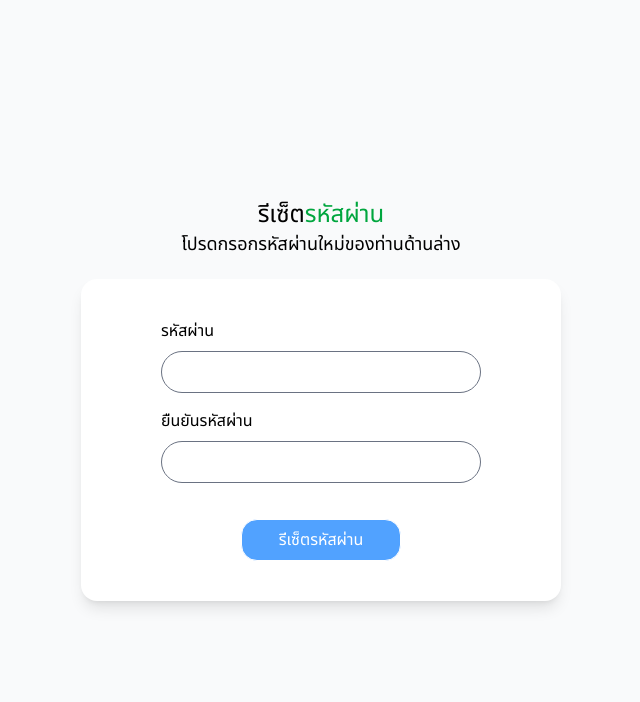
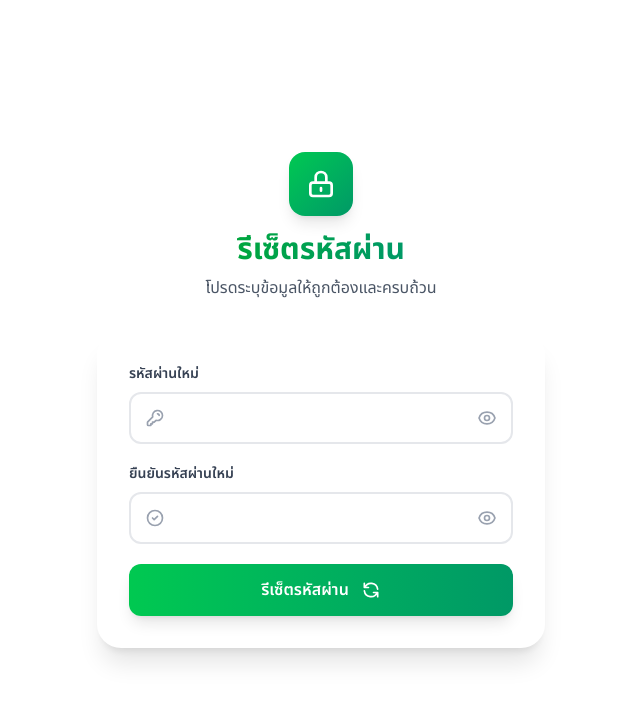
Before and after one commit to thg1rb/p2-final-project-hbd-feel, a SvelteKit app: page /reset-password in a window 1280 px wide. Shown: the top 702 px of the page, without its empty margins (319-959 px from the left). Built offline with nearby package versions, Linux system fonts and the light colour scheme; no server answers.

Commit message:
refactor(auth): align reset password UI with other auth page

```diff
--- a/src/lib/components/AuthDropDown.svelte
+++ b/src/lib/components/AuthDropDown.svelte
@@ -4,12 +4,20 @@
 	import { onDestroy, onMount } from 'svelte';
     import { page } from '$app/stores';
 
-	let open = false;
+	let open = $state(false);
 	let wrapper: HTMLDivElement;
 
 	function toggle() {
 		open = !open;
 	}
+
+	// let forced = $state(false);
+
+    // onMount(() => {
+    //     if (window.location.hash === '#forced') {
+    //         forced = true;
+    //     }
+    // });
 
 </script>
 
@@ -38,9 +46,8 @@
         >
             โปรไฟล์
         </a>
-
         <a
-            href="/change-password"
+            href={`${window.location.hash === '#forced' ? "/change-password#forced" : "/change-password"}`}
             class="block px-4 py-2 text-sm hover:bg-gray-100 transition"
         >
             เปลี่ยนรหัสผ่าน
--- a/src/routes/change-password/+page.svelte
+++ b/src/routes/change-password/+page.svelte
@@ -29,7 +29,7 @@
     });
 </script>
 
-<div class="min-h-screen bg-white flex items-center justify-center p-4">
+<div class="min-h-screen bg-white fixed inset-x-0 top-0 bottom-0 flex items-center justify-center p-4">
     <div class="w-full max-w-md">
         <!-- Header -->
         <div class="text-center mb-8">
--- a/src/routes/profile/+page.svelte
+++ b/src/routes/profile/+page.svelte
@@ -34,7 +34,7 @@
     };
 </script>
 
-<div class="min-h-screen bg-white flex items-center justify-center p-4 py-20">
+<div class="min-h-screen bg-white fixed inset-x-0 top-0 bottom-0 flex items-center justify-center p-4 py-20">
     <div class="w-full max-w-md">
         <!-- Header -->
         <div class="text-center mb-8">
--- a/src/routes/reset-password/+page.svelte
+++ b/src/routes/reset-password/+page.svelte
@@ -9,6 +9,8 @@
     let { form }: { form: ActionData } = $props();
 
     let isLoading = $state(false);
+    let showNewPassword = $state(false);
+    let showConfirmPassword = $state(false);
 
     const handleSubmit: SubmitFunction = () => {
         isLoading = true;
@@ -26,74 +28,150 @@
 
 </script>
 
-<div class="flex flex-col h-screen w-full bg-gray-50 flex flex-col gap-5 justify-center items-center">
-    <div class="text-2xl flex flex-col justify-center items-center">
+<div class="min-h-screen bg-white fixed inset-x-0 top-0 bottom-0 flex items-center justify-center p-4">
+    <div class="w-full max-w-md">
+        <!-- Header -->
+        <div class="text-center mb-8">
+            <div class="inline-flex items-center justify-center w-16 h-16 bg-gradient-to-br from-green-500 to-emerald-600 rounded-2xl shadow-lg mb-4">
+                <svg class="w-8 h-8 text-white" fill="none" stroke="currentColor" viewBox="0 0 24 24">
+                    <path stroke-linecap="round" stroke-linejoin="round" stroke-width="2" d="M12 15v2m-6 4h12a2 2 0 002-2v-6a2 2 0 00-2-2H6a2 2 0 00-2 2v6a2 2 0 002 2zm10-10V7a4 4 0 00-8 0v4h8z"></path>
+                </svg>
+            </div>
+                <h1 class="text-3xl font-bold mb-2">
+                  <span class="text-transparent bg-clip-text bg-gradient-to-r from-green-600 to-emerald-600">รีเซ็ตรหัสผ่าน</span>
+                </h1>
+                <p class="text-gray-600">โปรดระบุข้อมูลให้ถูกต้องและครบถ้วน</p>
+        </div>
 
-            <p class="text-2xl">รีเซ็ต<span class="text-green-600">รหัสผ่าน</span></p>
-            <p class="text-lg">โปรดกรอกรหัสผ่านใหม่ของท่านด้านล่าง</p>
-
-    </div>
-    <div class="rounded-2xl shadow-lg bg-white px-20 py-10 flex flex-col gap-3 justify-center items-center">
-        <!-- <p class="text-2xl mb-5">เข้าสู่ระบบ</p> -->
-        <!-- <p>Login</p> -->
-
-        <form action="?/reset_password" method="POST" use:enhance={handleSubmit} class="space-y-4">
-
+        <!-- Change Password Card -->
+        <div class="bg-white rounded-3xl shadow-xl p-8 backdrop-blur-sm bg-opacity-90">
+            <form action="?/reset_password" method="POST" use:enhance={handleSubmit} class="space-y-5">
                 <input type="hidden" name="token" value={$page.url.searchParams.get('token')} />
                 <input type="hidden" name="email" value={$page.url.searchParams.get('email')} />
-
+                <!-- New Password Input -->
                 <div>
-                <label for="password" class="block mb-2">
-                    รหัสผ่าน
+                    <label for="password" class="block text-sm font-semibold text-gray-700 mb-2">
+                        รหัสผ่านใหม่
                     </label>
+                    <div class="relative">
+                        <div class="absolute inset-y-0 left-0 pl-4 flex items-center pointer-events-none">
+                            <svg class="w-5 h-5 text-gray-400" fill="none" stroke="currentColor" viewBox="0 0 24 24">
+                                <path stroke-linecap="round" stroke-linejoin="round" stroke-width="2" d="M15 7a2 2 0 012 2m4 0a6 6 0 01-7.743 5.743L11 17H9v2H7v2H4a1 1 0 01-1-1v-2.586a1 1 0 01.293-.707l5.964-5.964A6 6 0 1121 9z"></path>
+                            </svg>
+                        </div>
                         <input
-                    type="password"
-                    class="rounded-4xl w-80"
+                            type={showNewPassword ? 'text' : 'password'}
+                            class="w-full pl-12 pr-12 py-3 border-2 border-gray-200 rounded-xl text-gray-800 placeholder-gray-400 focus:outline-none focus:border-green-500 focus:ring-2 focus:ring-green-500/20 transition-all duration-200"
                             name="password"
                             id="password"
                             disabled={isLoading}
                             required
+                            autocomplete="new-password"
+                        />
+                        <button
+                            type="button"
+                            onclick={() => (showNewPassword = !showNewPassword)}
+                            class="absolute inset-y-0 right-0 pr-4 flex items-center text-gray-400 hover:text-gray-600 transition-colors"
+                            disabled={isLoading}
                         >
+                            {#if showNewPassword}
+                                <svg class="w-5 h-5" fill="none" stroke="currentColor" viewBox="0 0 24 24">
+                                    <path stroke-linecap="round" stroke-linejoin="round" stroke-width="2" d="M13.875 18.825A10.05 10.05 0 0112 19c-4.478 0-8.268-2.943-9.543-7a9.97 9.97 0 011.563-3.029m5.858.908a3 3 0 114.243 4.243M9.878 9.878l4.242 4.242M9.88 9.88l-3.29-3.29m7.532 7.532l3.29 3.29M3 3l3.59 3.59m0 0A9.953 9.953 0 0112 5c4.478 0 8.268 2.943 9.543 7a10.025 10.025 0 01-4.132 5.411m0 0L21 21"></path>
+                                </svg>
+                            {:else}
+                                <svg class="w-5 h-5" fill="none" stroke="currentColor" viewBox="0 0 24 24">
+                                    <path stroke-linecap="round" stroke-linejoin="round" stroke-width="2" d="M15 12a3 3 0 11-6 0 3 3 0 016 0z"></path>
+                                    <path stroke-linecap="round" stroke-linejoin="round" stroke-width="2" d="M2.458 12C3.732 7.943 7.523 5 12 5c4.478 0 8.268 2.943 9.542 7-1.274 4.057-5.064 7-9.542 7-4.477 0-8.268-2.943-9.542-7z"></path>
+                                </svg>
+                            {/if}
+                        </button>
+                    </div>
                     {#if form?.errors?.password}
-                    <p class="text-red-500 text-sm mt-1">
+                        <p class="text-red-500 text-sm mt-2 flex items-center gap-1">
+                            <svg class="w-4 h-4" fill="currentColor" viewBox="0 0 20 20">
+                                <path fill-rule="evenodd" d="M18 10a8 8 0 11-16 0 8 8 0 0116 0zm-7 4a1 1 0 11-2 0 1 1 0 012 0zm-1-9a1 1 0 00-1 1v4a1 1 0 102 0V6a1 1 0 00-1-1z" clip-rule="evenodd"></path>
+                            </svg>
                             {form.errors.password[0]}
                         </p>
                     {/if}
                 </div>
 
+                <!-- Confirm Password Input -->
                 <div>
-                <label for="password_confirmation" class="block mb-2">
-                    ยืนยันรหัสผ่าน
+                    <label for="password_confirmation" class="block text-sm font-semibold text-gray-700 mb-2">
+                        ยืนยันรหัสผ่านใหม่
                     </label>
+                    <div class="relative">
+                        <div class="absolute inset-y-0 left-0 pl-4 flex items-center pointer-events-none">
+                            <svg class="w-5 h-5 text-gray-400" fill="none" stroke="currentColor" viewBox="0 0 24 24">
+                                <path stroke-linecap="round" stroke-linejoin="round" stroke-width="2" d="M9 12l2 2 4-4m6 2a9 9 0 11-18 0 9 9 0 0118 0z"></path>
+                            </svg>
+                        </div>
                         <input
-                    type="password"
-                    class="rounded-4xl w-80"
+                            type={showConfirmPassword ? 'text' : 'password'}
+                            class="w-full pl-12 pr-12 py-3 border-2 border-gray-200 rounded-xl text-gray-800 placeholder-gray-400 focus:outline-none focus:border-green-500 focus:ring-2 focus:ring-green-500/20 transition-all duration-200"
                             name="password_confirmation"
                             id="password_confirmation"
                             disabled={isLoading}
                             required
+                            autocomplete="new-password"
+                        />
+                        <button
+                            type="button"
+                            onclick={() => (showConfirmPassword = !showConfirmPassword)}
+                            class="absolute inset-y-0 right-0 pr-4 flex items-center text-gray-400 hover:text-gray-600 transition-colors"
+                            disabled={isLoading}
                         >
+                            {#if showConfirmPassword}
+                                <svg class="w-5 h-5" fill="none" stroke="currentColor" viewBox="0 0 24 24">
+                                    <path stroke-linecap="round" stroke-linejoin="round" stroke-width="2" d="M13.875 18.825A10.05 10.05 0 0112 19c-4.478 0-8.268-2.943-9.543-7a9.97 9.97 0 011.563-3.029m5.858.908a3 3 0 114.243 4.243M9.878 9.878l4.242 4.242M9.88 9.88l-3.29-3.29m7.532 7.532l3.29 3.29M3 3l3.59 3.59m0 0A9.953 9.953 0 0112 5c4.478 0 8.268 2.943 9.543 7a10.025 10.025 0 01-4.132 5.411m0 0L21 21"></path>
+                                </svg>
+                            {:else}
+                                <svg class="w-5 h-5" fill="none" stroke="currentColor" viewBox="0 0 24 24">
+                                    <path stroke-linecap="round" stroke-linejoin="round" stroke-width="2" d="M15 12a3 3 0 11-6 0 3 3 0 016 0z"></path>
+                                    <path stroke-linecap="round" stroke-linejoin="round" stroke-width="2" d="M2.458 12C3.732 7.943 7.523 5 12 5c4.478 0 8.268 2.943 9.542 7-1.274 4.057-5.064 7-9.542 7-4.477 0-8.268-2.943-9.542-7z"></path>
+                                </svg>
+                            {/if}
+                        </button>
+                    </div>
                     {#if form?.errors?.password_confirmation}
-                    <p class="text-red-500 text-sm mt-1">
+                        <p class="text-red-500 text-sm mt-2 flex items-center gap-1">
+                            <svg class="w-4 h-4" fill="currentColor" viewBox="0 0 20 20">
+                                <path fill-rule="evenodd" d="M18 10a8 8 0 11-16 0 8 8 0 0116 0zm-7 4a1 1 0 11-2 0 1 1 0 012 0zm-1-9a1 1 0 00-1 1v4a1 1 0 102 0V6a1 1 0 00-1-1z" clip-rule="evenodd"></path>
+                            </svg>
                             {form.errors.password_confirmation[0]}
                         </p>
                     {/if}
                 </div>
-
                 {#if form?.message}
-                <div class="text-red-500">
+                    <p class="text-red-500 text-sm mt-2 flex items-center gap-1">
+                        <svg class="w-4 h-4" fill="currentColor" viewBox="0 0 20 20">
+                            <path fill-rule="evenodd" d="M18 10a8 8 0 11-16 0 8 8 0 0116 0zm-7 4a1 1 0 11-2 0 1 1 0 012 0zm-1-9a1 1 0 00-1 1v4a1 1 0 102 0V6a1 1 0 00-1-1z" clip-rule="evenodd"></path>
+                        </svg>
                         {form.message}
-                </div>
+                    </p>
                 {/if}
 
-            <div class="w-full flex justify-center">
-                <button class="mt-5 rounded-2xl border py-2 text-white hover:cursor-pointer hover:scale-110 bg-blue-400 w-40"
+                <!-- Submit Button -->
+                <button
+                    type="submit"
+                    class="w-full bg-gradient-to-r from-green-500 to-emerald-600 text-white font-semibold py-3.5 px-6 rounded-xl hover:from-green-600 hover:to-emerald-700 focus:outline-none focus:ring-2 focus:ring-green-500/50 focus:ring-offset-2 transition-all duration-200 shadow-lg hover:shadow-xl disabled:opacity-50 disabled:cursor-not-allowed disabled:hover:shadow-lg flex items-center justify-center gap-2"
                     disabled={isLoading}
                 >
-                    รีเซ็ตรหัสผ่าน
+                    {#if isLoading}
+                        <svg class="animate-spin h-5 w-5 text-white" xmlns="http://www.w3.org/2000/svg" fill="none" viewBox="0 0 24 24">
+                            <circle class="opacity-25" cx="12" cy="12" r="10" stroke="currentColor" stroke-width="4"></circle>
+                            <path class="opacity-75" fill="currentColor" d="M4 12a8 8 0 018-8V0C5.373 0 0 5.373 0 12h4zm2 5.291A7.962 7.962 0 014 12H0c0 3.042 1.135 5.824 3 7.938l3-2.647z"></path>
+                        </svg>
+                        <span>กำลังบันทึก...</span>
+                    {:else}
+                        <span>รีเซ็ตรหัสผ่าน</span>
+                        <svg class="w-5 h-5 ml-1" fill="none" stroke="currentColor" viewBox="0 0 24 24">
+                            <path stroke-linecap="round" stroke-linejoin="round" stroke-width="2" d="M4 4v5h.582m15.356 2A8.001 8.001 0 004.582 9m0 0H9m11 11v-5h-.581m0 0a8.003 8.003 0 01-15.357-2m15.357 2H15"></path>
+                        </svg>
+                    {/if}
                 </button>
-            </div>
-
             </form>
         </div>
     </div>
+</div>
```
Lines whose indentation alone changed are shown as unchanged.
